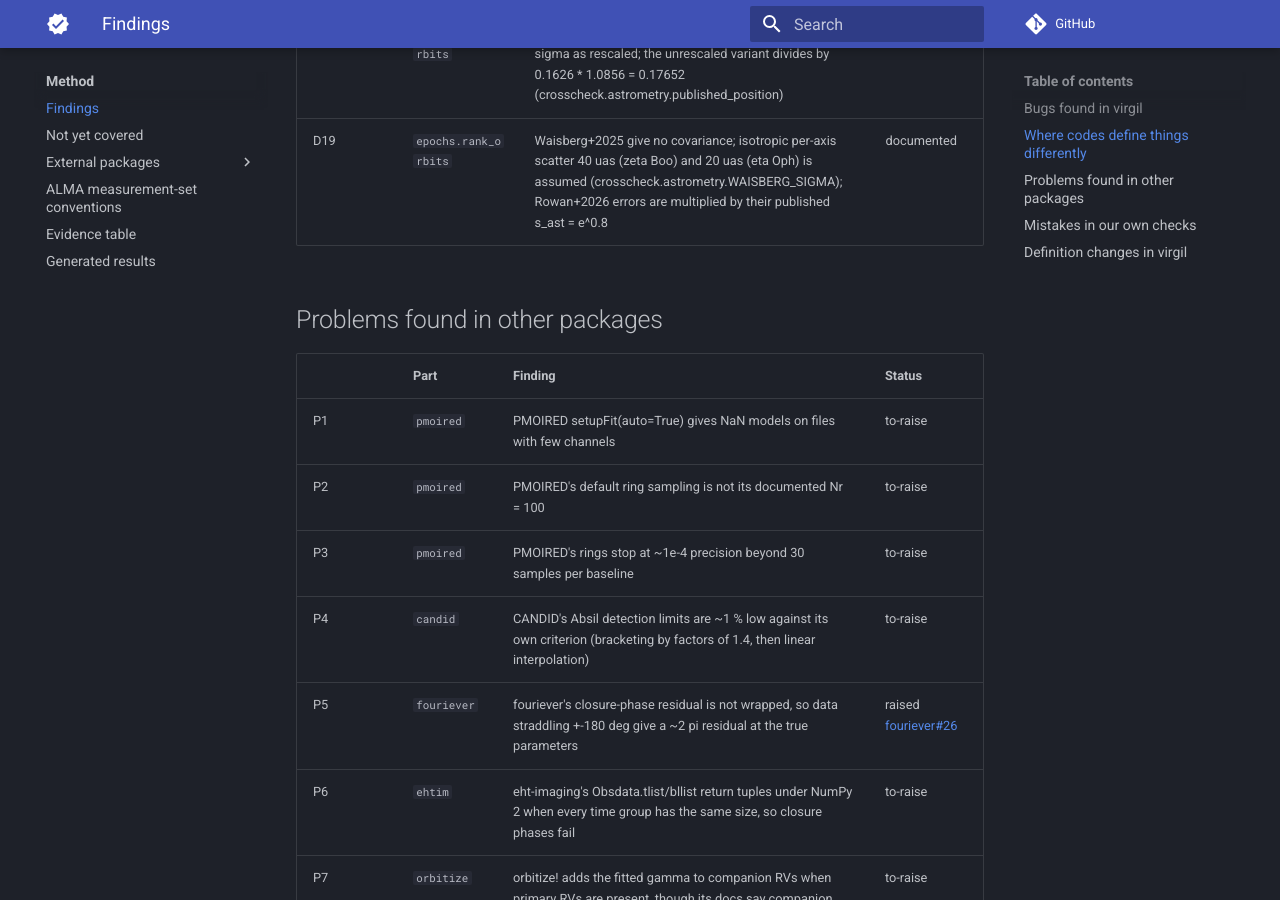
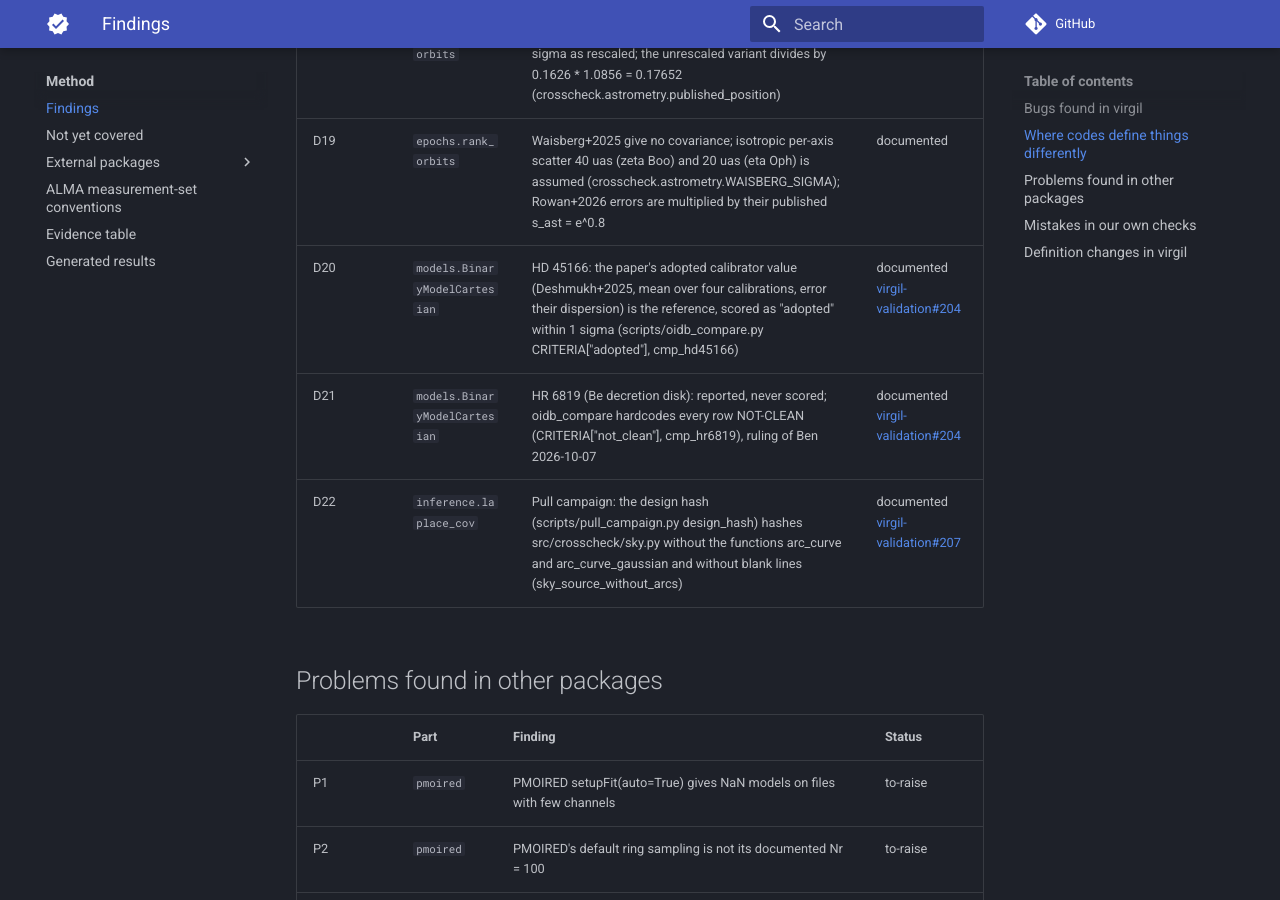
Before and after one commit to benjaminpope/virgil-validation, an MkDocs documentation site: the page built from docs/method/findings.md, in a window 1280 px wide and 900 px high, scrolled down 4050 px. Built offline with MkDocs 1.6.1 and Material for MkDocs 9.7.7, drawn with Linux system fonts in a browser that asks for light colours; comment, search, counter and statistics services are not loaded.

Commit message:
D20/D21: BinaryModelCartesian (point_binary) and the compare-table test as evidence; mutate arc_curve_gaussian too; regenerate the findings page
Co-Authored-By: Claude Opus 5.5 <noreply@anthropic.com>

```diff
--- a/docs/method/findings.md
+++ b/docs/method/findings.md
@@ -53,6 +53,9 @@ Every disagreement the checks have found, how it was ruled, and where it stands.
 | <span id="D17">D17</span> | `epochs.rank_orbits` | Gl 229: the nights 2024-02-28 and 2024-03-29 are flagged as single-night alias peaks (oidb_fit.py GL229_FLAGGED) and seed no position; with exclude_flagged they are dropped | documented |
 | <span id="D18">D18</span> | `epochs.rank_orbits` | Halbwachs+2020 published ellipses are adopted as 1 sigma as rescaled; the unrescaled variant divides by 0.1626 * 1.0856 = 0.17652 (crosscheck.astrometry.published_position) | documented |
 | <span id="D19">D19</span> | `epochs.rank_orbits` | Waisberg+2025 give no covariance; isotropic per-axis scatter 40 uas (zeta Boo) and 20 uas (eta Oph) is assumed (crosscheck.astrometry.WAISBERG_SIGMA); Rowan+2026 errors are multiplied by their published s_ast = e^0.8 | documented |
+| <span id="D20">D20</span> | `models.BinaryModelCartesian` | HD 45166: the paper's adopted calibrator value (Deshmukh+2025, mean over four calibrations, error their dispersion) is the reference, scored as "adopted" within 1 sigma (scripts/oidb_compare.py CRITERIA["adopted"], cmp_hd45166) | documented [virgil-validation#204](https://github.com/benjaminpope/virgil-validation/issues/204) |
+| <span id="D21">D21</span> | `models.BinaryModelCartesian` | HR 6819 (Be decretion disk): reported, never scored; oidb_compare hardcodes every row NOT-CLEAN (CRITERIA["not_clean"], cmp_hr6819), ruling of Ben 2026-10-07 | documented [virgil-validation#204](https://github.com/benjaminpope/virgil-validation/issues/204) |
+| <span id="D22">D22</span> | `inference.laplace_cov` | Pull campaign: the design hash (scripts/pull_campaign.py design_hash) hashes src/crosscheck/sky.py without the functions arc_curve and arc_curve_gaussian and without blank lines (sky_source_without_arcs) | documented [virgil-validation#207](https://github.com/benjaminpope/virgil-validation/issues/207) |
 
 ## Problems found in other packages
 
```
Also changed, not shown: 2 other files.
